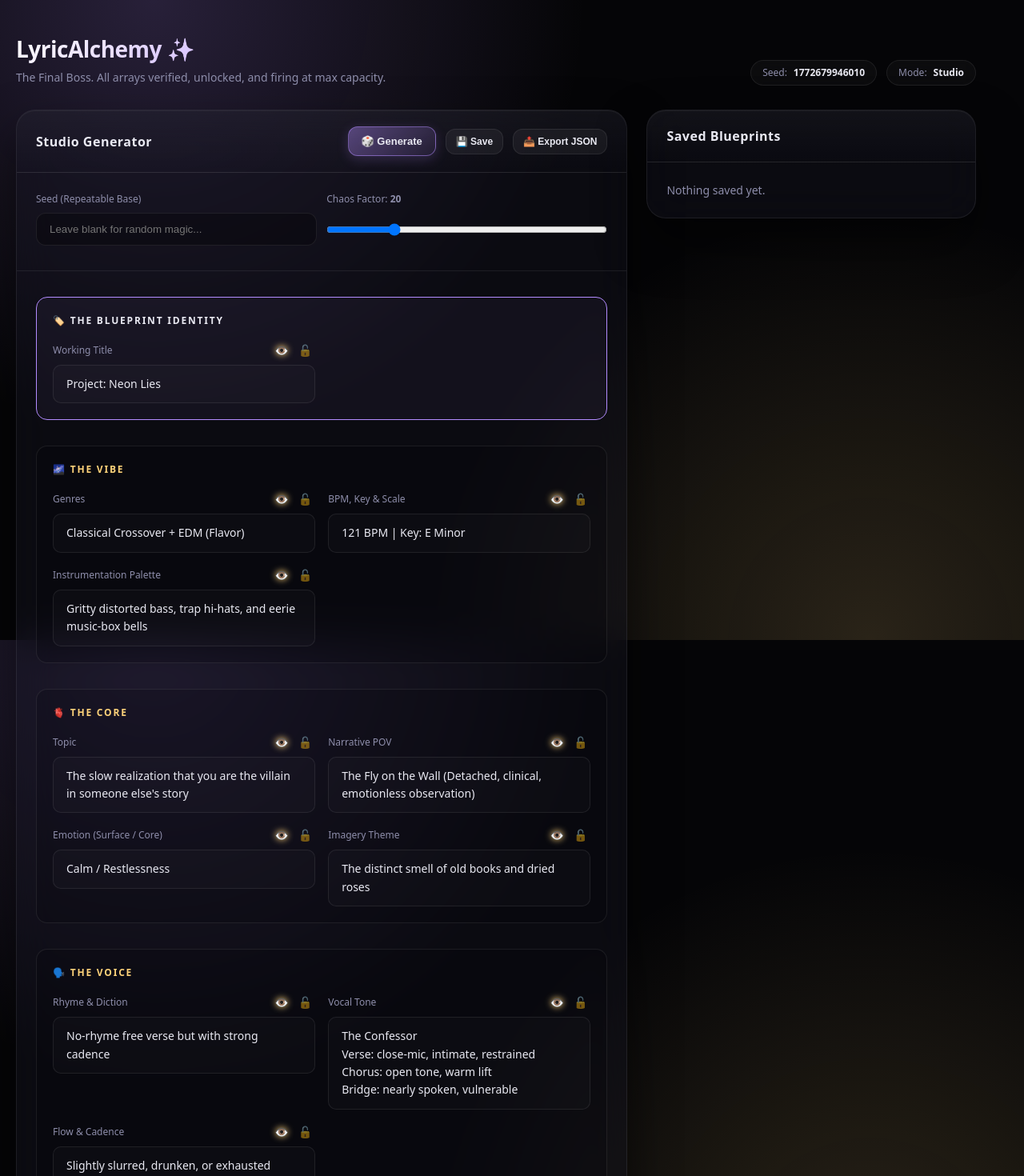
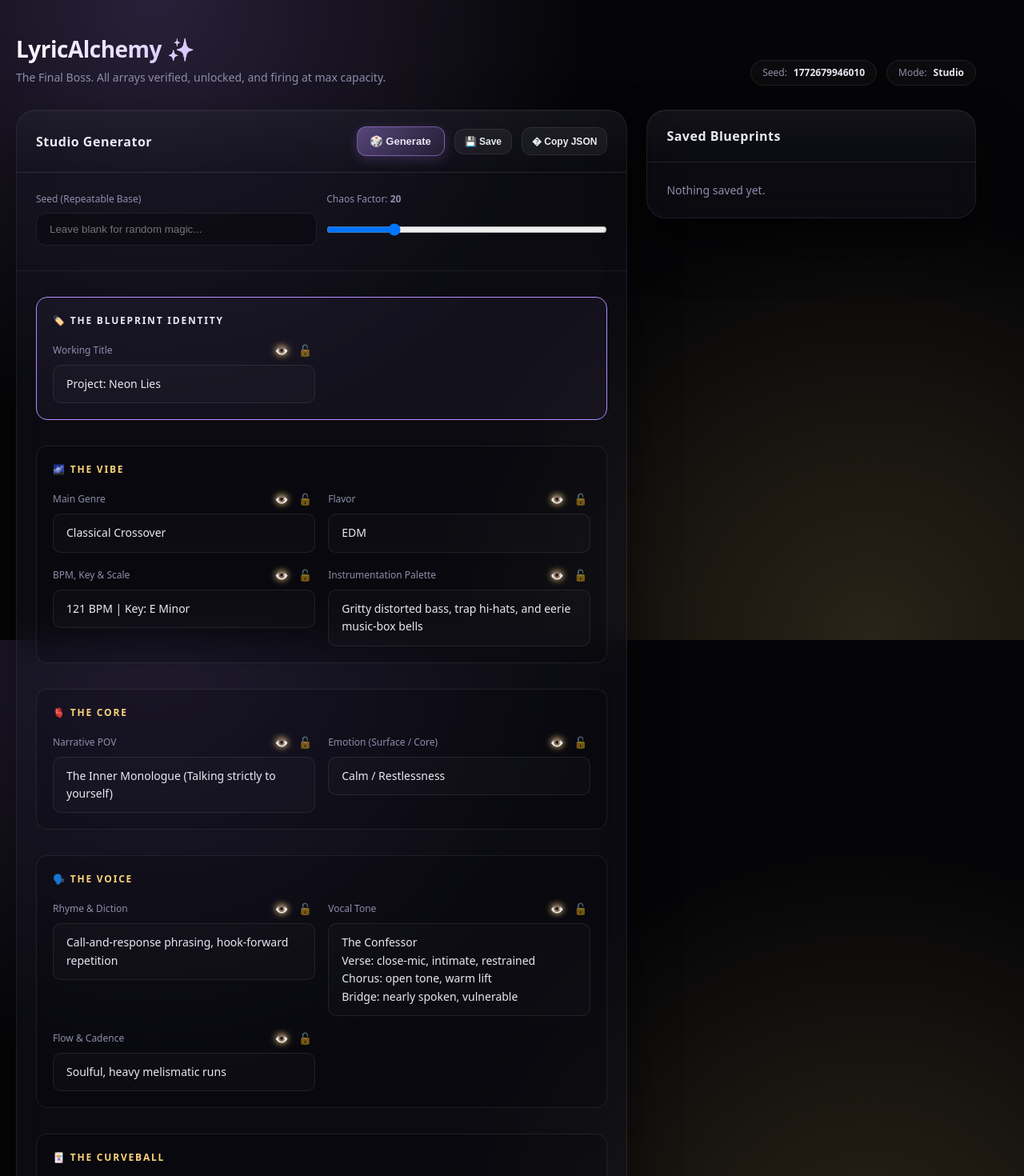
Before and after one commit to OrangeJuice72/lyric-alchemy, a React (Vite) app: page / in a window 1280 px wide. Shown: the top 1470 px of the page at 80% size. Built offline with nearby package versions, Linux system fonts and the light colour scheme.

Commit message:
update categories and change export to copy json

```diff
--- a/src/App.jsx
+++ b/src/App.jsx
@@ -1,8 +1,8 @@
 import React, { useState, useEffect } from 'react';
 import { motion, AnimatePresence } from 'framer-motion';
 import {
-  GENRES, TOPICS, POVS, EMOTIONS, IMAGERY, RHYME,
-  VOCAL_ARCHETYPES, CADENCES, TWISTS, FORBIDDEN,
+  GENRES, POVS, EMOTIONS, RHYME,
+  VOCAL_ARCHETYPES, CADENCES, TWISTS,
   STRUCTURES, TITLE_ADJ, TITLE_NOUNS, INST
 } from './utils/constants';
 import { makeRng, pick, generateMusic } from './utils/rng';
@@ -19,15 +19,15 @@ const App = () => {
   const [toastMsg, setToastMsg] = useState({ text: "", visible: false });
 
   const [locks, setLocks] = useState({
-    title: false, genres: false, music: false, inst: false, topic: false, pov: false, emotion: false,
-    imagery: false, rhyme: false, vocal: false, cadence: false,
-    twist: false, constraint: false, structure: false
+    title: false, genre: false, flavor: false, music: false, inst: false, pov: false, emotion: false,
+    rhyme: false, vocal: false, cadence: false,
+    twist: false, structure: false
   });
 
   const [enabled, setEnabled] = useState({
-    title: true, genres: true, music: true, inst: true, topic: true, pov: true, emotion: true,
-    imagery: true, rhyme: true, vocal: true, cadence: true,
-    twist: true, constraint: true, structure: true
+    title: true, genre: true, flavor: true, music: true, inst: true, pov: true, emotion: true,
+    rhyme: true, vocal: true, cadence: true,
+    twist: true, structure: true
   });
 
   const toggleLock = (key) => setLocks(prev => ({ ...prev, [key]: !prev[key] }));
@@ -95,14 +95,13 @@ const App = () => {
       createdAt: new Date().toISOString(),
 
       title: shouldLock('title') ? currentBp.title : `Project: ${pick(rng, TITLE_ADJ)} ${pick(rng, TITLE_NOUNS)}`,
-      genres: shouldLock('genres') ? currentBp.genres : { primary: primaryGenre, secondary: secondaryGenre },
+      genre: shouldLock('genre') ? currentBp.genre : primaryGenre,
+      flavor: shouldLock('flavor') ? currentBp.flavor : secondaryGenre,
       music: shouldLock('music') ? currentBp.music : generateMusic(rng, chaos),
       inst: shouldLock('inst') ? currentBp.inst : pick(rng, INST),
 
-      topic: shouldLock('topic') ? currentBp.topic : pick(rng, TOPICS),
       pov: shouldLock('pov') ? currentBp.pov : pick(rng, POVS),
       emotion: shouldLock('emotion') ? currentBp.emotion : chosenEmotion,
-      imagery: shouldLock('imagery') ? currentBp.imagery : pick(rng, IMAGERY),
 
       rhyme: shouldLock('rhyme') ? currentBp.rhyme : pick(rng, RHYME),
       vocal: shouldLock('vocal') ? currentBp.vocal : pick(rng, VOCAL_ARCHETYPES),
@@ -110,7 +109,6 @@ const App = () => {
 
       structure: shouldLock('structure') ? currentBp.structure : pick(rng, STRUCTURES),
       twist: shouldLock('twist') ? currentBp.twist : pick(rng, TWISTS),
-      constraint: shouldLock('constraint') ? currentBp.constraint : pick(rng, FORBIDDEN),
 
       overrides: activeOverrides
     };
@@ -140,7 +138,7 @@ const App = () => {
     showToast("Loaded blueprint 📥");
   };
 
-  const handleExport = () => {
+  const handleCopyJson = async () => {
     if (!currentBp) return showToast("Generate first! 🎲");
     const exportData = {};
     Object.keys(currentBp).forEach(key => {
@@ -148,14 +146,13 @@ const App = () => {
         exportData[key] = currentBp[key];
       }
     });
-    const blob = new Blob([JSON.stringify(exportData, null, 2)], { type: "application/json" });
-    const url = URL.createObjectURL(blob);
-    const a = document.createElement("a");
-    a.href = url;
-    a.download = `LyricAlchemy_${currentBp.seed}.json`;
-    a.click();
-    URL.revokeObjectURL(url);
-    showToast("Exported JSON 📤");
+    try {
+      await navigator.clipboard.writeText(JSON.stringify(exportData, null, 2));
+      showToast("Copied JSON 📋");
+    } catch (err) {
+      console.error("Failed to copy text: ", err);
+      showToast("Copy failed! ❌");
+    }
   };
 
   const getVal = (key, defaultVal) => {
@@ -185,7 +182,7 @@ const App = () => {
             <div className="row">
               <button className="primary" onClick={() => handleGenerate(false)}>🎲 Generate</button>
               <button className="small" onClick={handleSave}>💾 Save</button>
-              <button className="small" onClick={handleExport}>📤 Export JSON</button>
+              <button className="small" onClick={handleCopyJson}>� Copy JSON</button>
             </div>
           </div>
 
@@ -222,7 +219,8 @@ const App = () => {
               <div className="blueprint-section">
                 <h3>🌌 The Vibe</h3>
                 <div className="kv-grid">
-                  <EditableKeyValue label="Genres" value={getVal('genres', `${currentBp.genres.primary} + ${currentBp.genres.secondary} (Flavor)`)} lockKey="genres" locks={locks} toggleLock={toggleLock} isEnabled={enabled.genres} toggleEnable={toggleEnable} onEditSave={handleOverrideSave} />
+                  <EditableKeyValue label="Main Genre" value={getVal('genre', currentBp.genre)} lockKey="genre" locks={locks} toggleLock={toggleLock} isEnabled={enabled.genre} toggleEnable={toggleEnable} onEditSave={handleOverrideSave} />
+                  <EditableKeyValue label="Flavor" value={getVal('flavor', currentBp.flavor)} lockKey="flavor" locks={locks} toggleLock={toggleLock} isEnabled={enabled.flavor} toggleEnable={toggleEnable} onEditSave={handleOverrideSave} />
                   <EditableKeyValue label="BPM, Key & Scale" value={getVal('music', currentBp.music)} lockKey="music" locks={locks} toggleLock={toggleLock} isEnabled={enabled.music} toggleEnable={toggleEnable} onEditSave={handleOverrideSave} />
                   <EditableKeyValue label="Instrumentation Palette" value={getVal('inst', currentBp.inst)} lockKey="inst" locks={locks} toggleLock={toggleLock} isEnabled={enabled.inst} toggleEnable={toggleEnable} onEditSave={handleOverrideSave} />
                 </div>
@@ -231,10 +229,8 @@ const App = () => {
               <div className="blueprint-section">
                 <h3>🫀 The Core</h3>
                 <div className="kv-grid">
-                  <EditableKeyValue label="Topic" value={getVal('topic', currentBp.topic)} lockKey="topic" locks={locks} toggleLock={toggleLock} isEnabled={enabled.topic} toggleEnable={toggleEnable} onEditSave={handleOverrideSave} />
                   <EditableKeyValue label="Narrative POV" value={getVal('pov', currentBp.pov)} lockKey="pov" locks={locks} toggleLock={toggleLock} isEnabled={enabled.pov} toggleEnable={toggleEnable} onEditSave={handleOverrideSave} />
                   <EditableKeyValue label="Emotion (Surface / Core)" value={getVal('emotion', `${currentBp.emotion.surface} / ${currentBp.emotion.core}`)} lockKey="emotion" locks={locks} toggleLock={toggleLock} isEnabled={enabled.emotion} toggleEnable={toggleEnable} onEditSave={handleOverrideSave} />
-                  <EditableKeyValue label="Imagery Theme" value={getVal('imagery', currentBp.imagery)} lockKey="imagery" locks={locks} toggleLock={toggleLock} isEnabled={enabled.imagery} toggleEnable={toggleEnable} onEditSave={handleOverrideSave} />
                 </div>
               </div>
 
@@ -248,10 +244,9 @@ const App = () => {
               </div>
 
               <div className="blueprint-section">
-                <h3>🃏 The Curveball & Constraints</h3>
+                <h3>🃏 The Curveball</h3>
                 <div className="kv-grid">
                   <EditableKeyValue label="Plot Twist" value={getVal('twist', currentBp.twist)} lockKey="twist" locks={locks} toggleLock={toggleLock} isEnabled={enabled.twist} toggleEnable={toggleEnable} onEditSave={handleOverrideSave} />
-                  <EditableKeyValue label="Forbidden Words" value={getVal('constraint', currentBp.constraint)} lockKey="constraint" locks={locks} toggleLock={toggleLock} isEnabled={enabled.constraint} toggleEnable={toggleEnable} onEditSave={handleOverrideSave} />
                 </div>
               </div>
 
@@ -307,7 +302,7 @@ const App = () => {
                       >
                         <div className="fav-title" style={{ color: 'var(--accent-gold)' }}>{title}</div>
                         <div className="fav-meta">
-                          <span>{bp.genres.primary} / {bp.genres.secondary}</span><br />
+                          <span>{bp.genres ? `${bp.genres.primary} / ${bp.genres.secondary}` : `${bp.genre} / ${bp.flavor}`}</span><br />
                           <span>Seed: {bp.seed}</span>
                         </div>
                         <div className="fav-actions">
```
